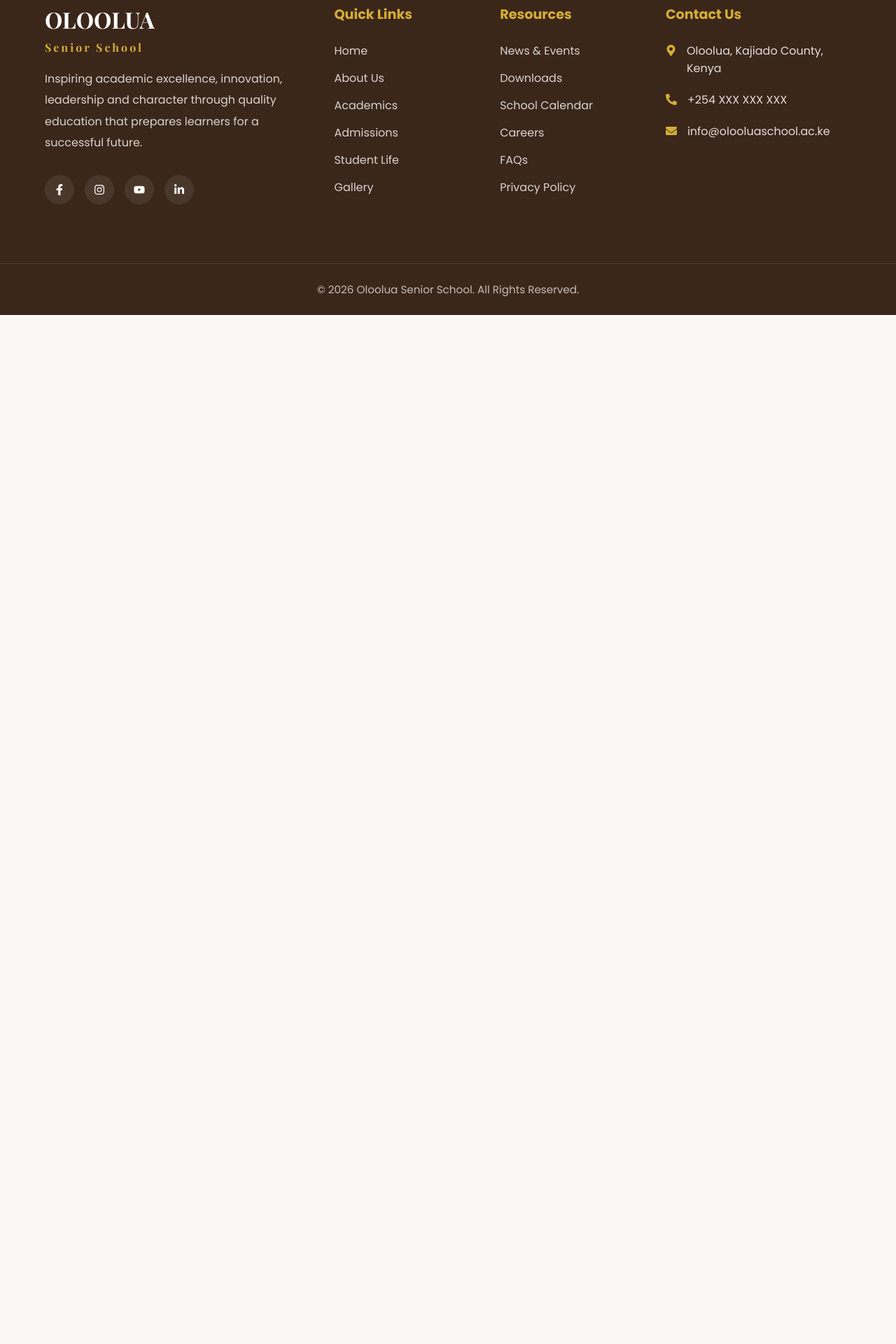
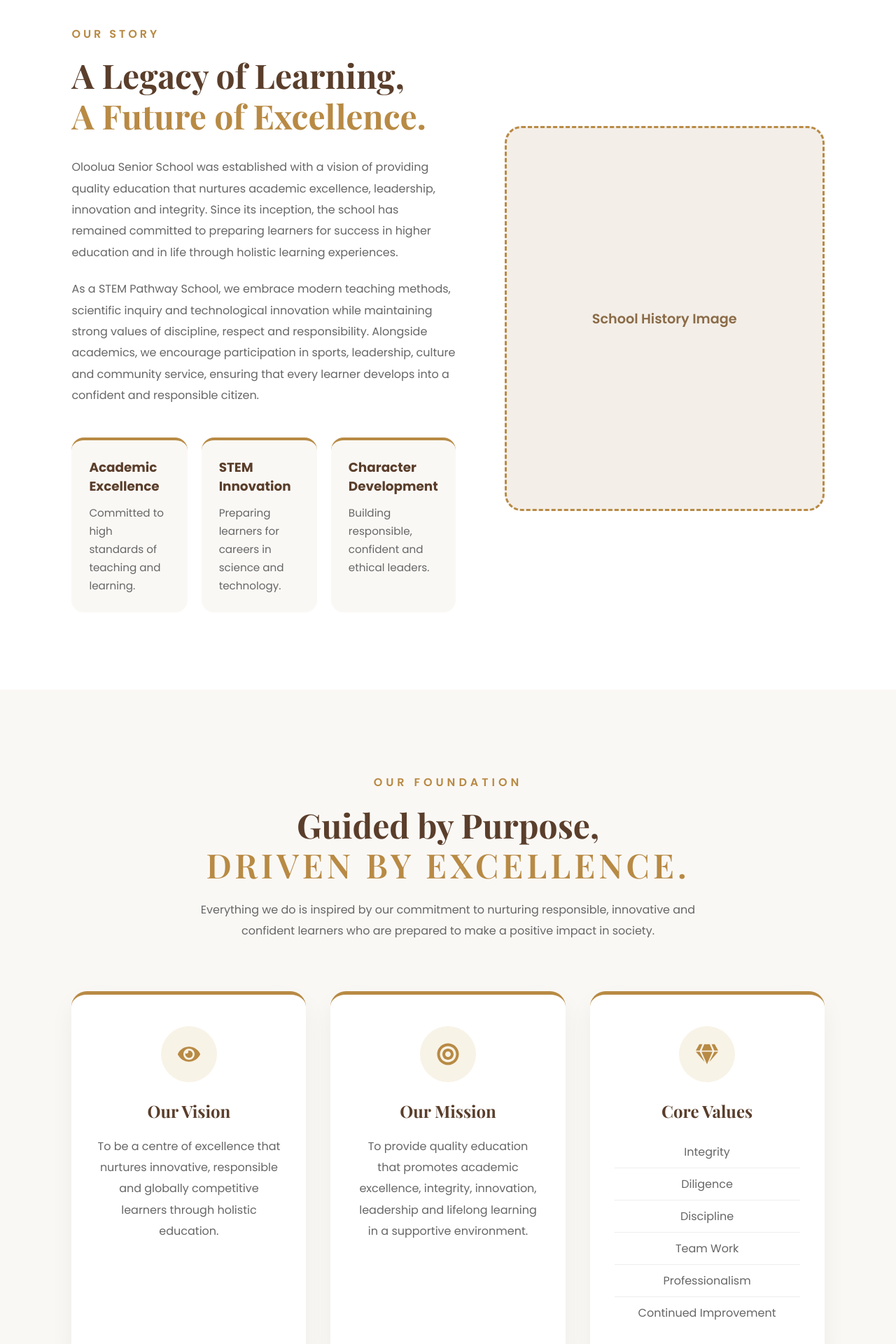
Before and after one commit to sylvia-boyani/oloolua-senior-sch, a React (Create React App) app: page /about in a window 1280 px wide. Shown: the part 794-2714 px from the top of the page at 70% size. Before the commit the page ends 1244 px from the top, so only its background shows below. Built offline with nearby package versions, Linux system fonts and the light colour scheme.

Commit message:
Add vission and mission sections

```diff
--- a/src/components/about/story/Story.css
+++ b/src/components/about/story/Story.css
@@ -0,0 +1,145 @@
+/*==================================
+OUR STORY
+==================================*/
+
+.storySection{
+    padding:110px 8%;
+    background:#fff;
+}
+
+.storyContainer{
+    max-width:1400px;
+    margin:auto;
+
+    display:grid;
+    grid-template-columns:1.2fr 1fr;
+    gap:70px;
+    align-items:center;
+}
+
+.storyTag{
+    display:inline-block;
+    color:#B88A44;
+    font-weight:600;
+    letter-spacing:4px;
+    text-transform:uppercase;
+    margin-bottom:18px;
+}
+
+.storyContent h2{
+    font-family:"Playfair Display", serif;
+    font-size:3rem;
+    color:#5A3E2B;
+    line-height:1.2;
+    margin-bottom:30px;
+}
+
+.storyContent h2 span{
+    display:block;
+    color:#B88A44;
+}
+
+.storyContent p{
+    color:#666;
+    line-height:1.9;
+    margin-bottom:22px;
+    font-size:1rem;
+}
+
+.storyHighlights{
+    display:grid;
+    grid-template-columns:repeat(3,1fr);
+    gap:20px;
+    margin-top:45px;
+}
+
+.storyItem{
+    background:#FAF8F5;
+    padding:25px;
+    border-radius:18px;
+    border-top:4px solid #B88A44;
+}
+
+.storyItem h3{
+    color:#5A3E2B;
+    margin-bottom:12px;
+    font-size:1.15rem;
+}
+
+.storyItem p{
+    margin:0;
+    font-size:.95rem;
+    line-height:1.7;
+}
+
+.storyImage{
+    display:flex;
+    justify-content:center;
+}
+
+.imagePlaceholder{
+    width:100%;
+    max-width:500px;
+    height:550px;
+
+    background:#F3EEE8;
+    border:3px dashed #B88A44;
+    border-radius:24px;
+
+    display:flex;
+    justify-content:center;
+    align-items:center;
+    text-align:center;
+
+    color:#8A6B47;
+    font-weight:600;
+    padding:30px;
+}
+
+.imagePlaceholder span{
+    font-size:1.2rem;
+}
+
+/*===========================
+Responsive
+===========================*/
+
+@media(max-width:992px){
+
+.storyContainer{
+    grid-template-columns:1fr;
+}
+
+.storyImage{
+    order:-1;
+}
+
+.storyHighlights{
+    grid-template-columns:1fr;
+}
+
+.storyContent{
+    text-align:center;
+}
+
+.storyContent h2 span{
+    display:inline;
+}
+
+}
+
+@media(max-width:576px){
+
+.storySection{
+    padding:80px 6%;
+}
+
+.storyContent h2{
+    font-size:2.2rem;
+}
+
+.imagePlaceholder{
+    height:350px;
+}
+
+}
--- a/src/components/about/story/Story.jsx
+++ b/src/components/about/story/Story.jsx
@@ -0,0 +1,78 @@
+import "./Story.css";
+
+const Story = () => {
+  return (
+    <section className="storySection">
+
+      <div className="storyContainer">
+
+        <div className="storyContent">
+
+          <span className="storyTag">
+            OUR STORY
+          </span>
+
+          <h2>
+            A Legacy of Learning,
+            <span> A Future of Excellence.</span>
+          </h2>
+
+          <p>
+            Oloolua Senior School was established with a vision of
+            providing quality education that nurtures academic
+            excellence, leadership, innovation and integrity. Since its
+            inception, the school has remained committed to preparing
+            learners for success in higher education and in life through
+            holistic learning experiences.
+          </p>
+
+          <p>
+            As a STEM Pathway School, we embrace modern teaching methods,
+            scientific inquiry and technological innovation while
+            maintaining strong values of discipline, respect and
+            responsibility. Alongside academics, we encourage
+            participation in sports, leadership, culture and community
+            service, ensuring that every learner develops into a
+            confident and responsible citizen.
+          </p>
+
+          <div className="storyHighlights">
+
+            <div className="storyItem">
+              <h3>Academic Excellence</h3>
+              <p>Committed to high standards of teaching and learning.</p>
+            </div>
+
+            <div className="storyItem">
+              <h3>STEM Innovation</h3>
+              <p>Preparing learners for careers in science and technology.</p>
+            </div>
+
+            <div className="storyItem">
+              <h3>Character Development</h3>
+              <p>Building responsible, confident and ethical leaders.</p>
+            </div>
+
+          </div>
+
+        </div>
+
+        <div className="storyImage">
+
+          <div className="imagePlaceholder">
+
+            <span>
+              School History Image
+            </span>
+
+          </div>
+
+        </div>
+
+      </div>
+
+    </section>
+  );
+};
+
+export default Story;
--- a/src/components/about/visionMission/VisionMission.css
+++ b/src/components/about/visionMission/VisionMission.css
@@ -0,0 +1,140 @@
+/*=================================
+VISION • MISSION
+=================================*/
+
+.visionMission{
+    padding:120px 8%;
+    background:#FAF8F5;
+}
+
+.visionHeading{
+    max-width:760px;
+    margin:0 auto 70px;
+    text-align:center;
+}
+
+.visionHeading span{
+    color:#B88A44;
+    font-weight:600;
+    letter-spacing:5px;
+    text-transform:uppercase;
+}
+
+.visionHeading h2{
+    margin:20px 0;
+    font-size:3rem;
+    font-family:"Playfair Display", serif;
+    color:#5A3E2B;
+    line-height:1.2;
+}
+
+.visionHeading h2 span{
+    display:block;
+    color:#B88A44;
+}
+
+.visionHeading p{
+    color:#666;
+    line-height:1.9;
+}
+
+.visionGrid{
+    max-width:1300px;
+    margin:auto;
+
+    display:grid;
+    grid-template-columns:repeat(3,1fr);
+    gap:35px;
+}
+
+.visionCard{
+    background:#fff;
+    border-radius:22px;
+    padding:45px 35px;
+    text-align:center;
+
+    transition:.35s;
+    border-top:5px solid #B88A44;
+
+    box-shadow:0 15px 35px rgba(0,0,0,.05);
+}
+
+.visionCard:hover{
+    transform:translateY(-10px);
+    box-shadow:0 20px 40px rgba(0,0,0,.10);
+}
+
+.visionIcon{
+    width:80px;
+    height:80px;
+
+    margin:0 auto 25px;
+
+    border-radius:50%;
+
+    background:#F8F3E7;
+
+    display:flex;
+    align-items:center;
+    justify-content:center;
+
+    font-size:2rem;
+
+    color:#B88A44;
+}
+
+.visionCard h3{
+    color:#5A3E2B;
+    margin-bottom:20px;
+    font-size:1.5rem;
+    font-family:"Playfair Display", serif;
+}
+
+.visionCard p{
+    color:#666;
+    line-height:1.9;
+}
+
+.visionCard ul{
+    list-style:none;
+    padding:0;
+    margin-top:10px;
+}
+
+.visionCard ul li{
+    color:#666;
+    padding:10px 0;
+    border-bottom:1px solid #eee;
+}
+
+.visionCard ul li:last-child{
+    border-bottom:none;
+}
+
+/*=============================
+Responsive
+=============================*/
+
+@media(max-width:992px){
+
+.visionGrid{
+    grid-template-columns:1fr;
+}
+
+.visionHeading h2{
+    font-size:2.4rem;
+}
+
+}
+
+@media(max-width:576px){
+
+.visionMission{
+    padding:90px 6%;
+}
+
+.visionHeading h2{
+    font-size:2rem;
+}
+
+}
--- a/src/components/about/visionMission/VisionMission.jsx
+++ b/src/components/about/visionMission/VisionMission.jsx
@@ -0,0 +1,103 @@
+import "./VisionMission.css";
+import { FaEye, FaBullseye, FaGem } from "react-icons/fa";
+
+const VisionMission = () => {
+  return (
+    <section className="visionMission">
+
+      <div className="visionHeading">
+
+        <span>OUR FOUNDATION</span>
+
+        <h2>
+          Guided by Purpose,
+          <span> Driven by Excellence.</span>
+        </h2>
+
+        <p>
+          Everything we do is inspired by our commitment to nurturing
+          responsible, innovative and confident learners who are prepared
+          to make a positive impact in society.
+        </p>
+
+      </div>
+
+      <div className="visionGrid">
+
+        {/* Vision */}
+
+        <div className="visionCard">
+
+          <div className="visionIcon">
+
+            <FaEye />
+
+          </div>
+
+          <h3>Our Vision</h3>
+
+          <p>
+            To be a centre of excellence that nurtures innovative,
+            responsible and globally competitive learners through
+            holistic education.
+          </p>
+
+        </div>
+
+        {/* Mission */}
+
+        <div className="visionCard">
+
+          <div className="visionIcon">
+
+            <FaBullseye />
+
+          </div>
+
+          <h3>Our Mission</h3>
+
+          <p>
+            To provide quality education that promotes academic
+            excellence, integrity, innovation, leadership and lifelong
+            learning in a supportive environment.
+          </p>
+
+        </div>
+
+        {/* Core Values */}
+
+        <div className="visionCard">
+
+          <div className="visionIcon">
+
+            <FaGem />
+
+          </div>
+
+          <h3>Core Values</h3>
+
+          <ul>
+
+            <li>Integrity</li>
+
+            <li>Diligence</li>
+
+            <li>Discipline</li>
+
+            <li>Team Work</li>
+
+            <li>Professionalism</li>
+
+            <li>Continued Improvement</li>
+
+          </ul>
+
+        </div>
+
+      </div>
+
+    </section>
+  );
+};
+
+export default VisionMission;
--- a/src/components/pages/about/About.jsx
+++ b/src/components/pages/about/About.jsx
@@ -1,12 +1,16 @@
 import Navbar from "../../common/Navbar/Navbar";
 import AboutHero from "../../about/aboutHero/AboutHero";
 import Footer from "../../common/footer/Footer";
+import Story from "../../about/story/Story"
+import VisionMission from "../../about/visionMission/VisionMission"
 
 const About = () => {
   return (
     <>
       <Navbar />
       <AboutHero />
+      <Story />
+      <VisionMission />
       <Footer />
     </>
   );
```
